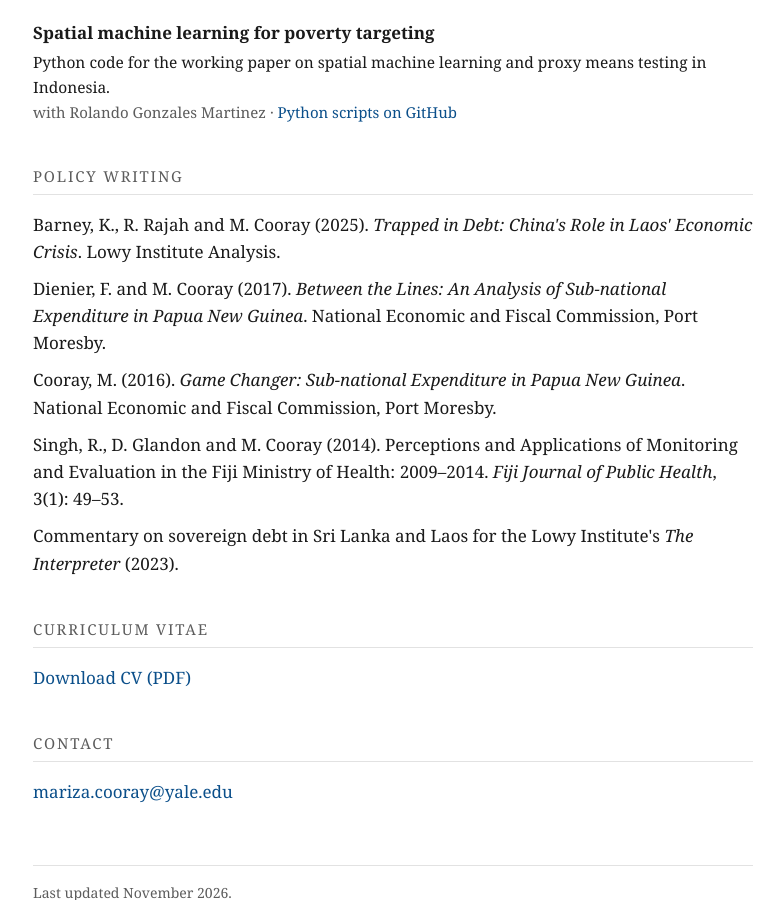
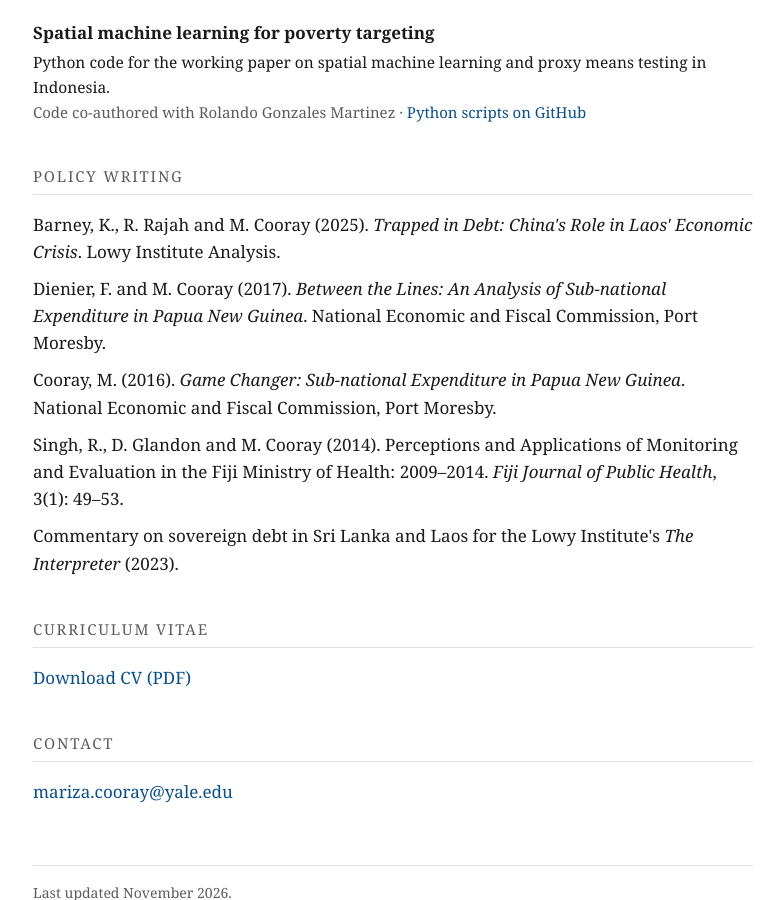
Before and after one commit to marizalcooray/marizalcooray.github.io, a plain HTML site: page index.html in a window 1280 px wide. Shown: the part 1676-2576 px from the top of the page, without its empty margins (247-1031 px from the left). Drawn offline with Linux system fonts and the light colour scheme.

Commit message:
State that the spatial machine learning code is co-authored (#6)
Changes the Work samples entry to read "Code co-authored with Rolando
Gonzales Martinez".

```diff
--- a/index.html
+++ b/index.html
@@ -134,7 +134,7 @@
   <div class="paper">
     <div class="title">Spatial machine learning for poverty targeting</div>
     <div class="abstract">Python code for the working paper on spatial machine learning and proxy means testing in Indonesia.</div>
-    <div class="meta">with Rolando Gonzales Martinez · <a href="https://github.com/marizalcooray/Spatial_ML">Python scripts on GitHub</a></div>
+    <div class="meta">Code co-authored with Rolando Gonzales Martinez · <a href="https://github.com/marizalcooray/Spatial_ML">Python scripts on GitHub</a></div>
   </div>
 
   <h2 id="policy">Policy writing</h2>
```
